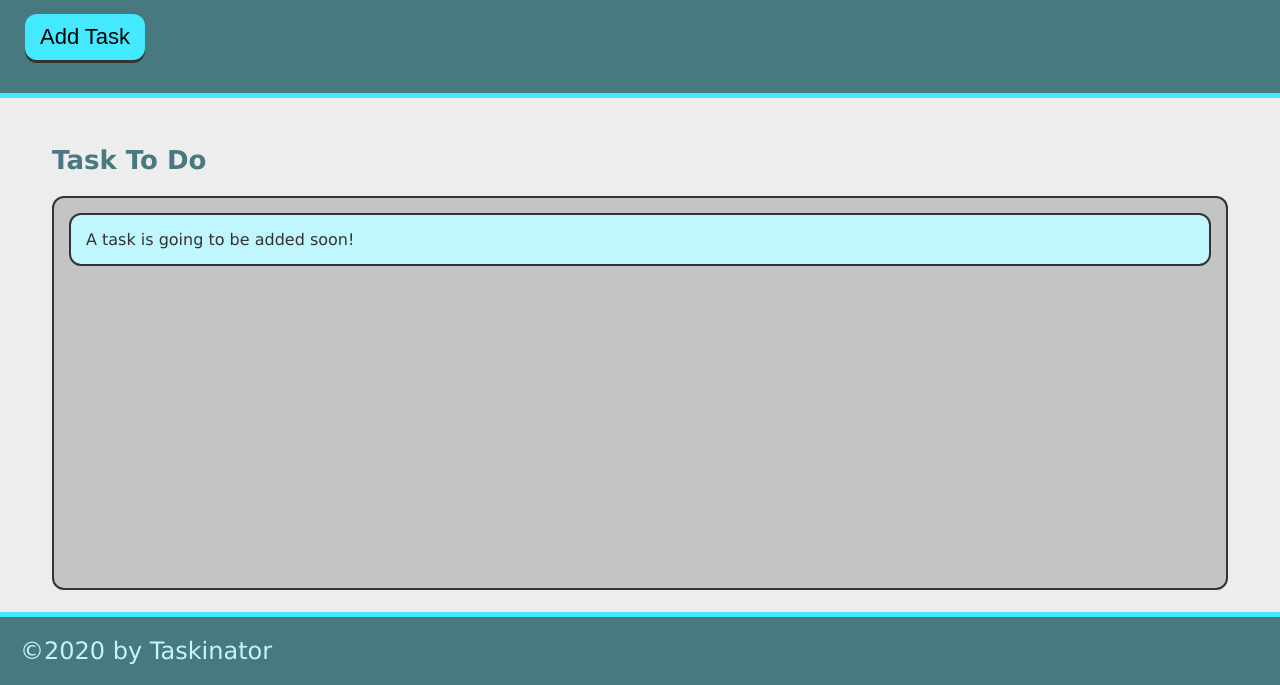
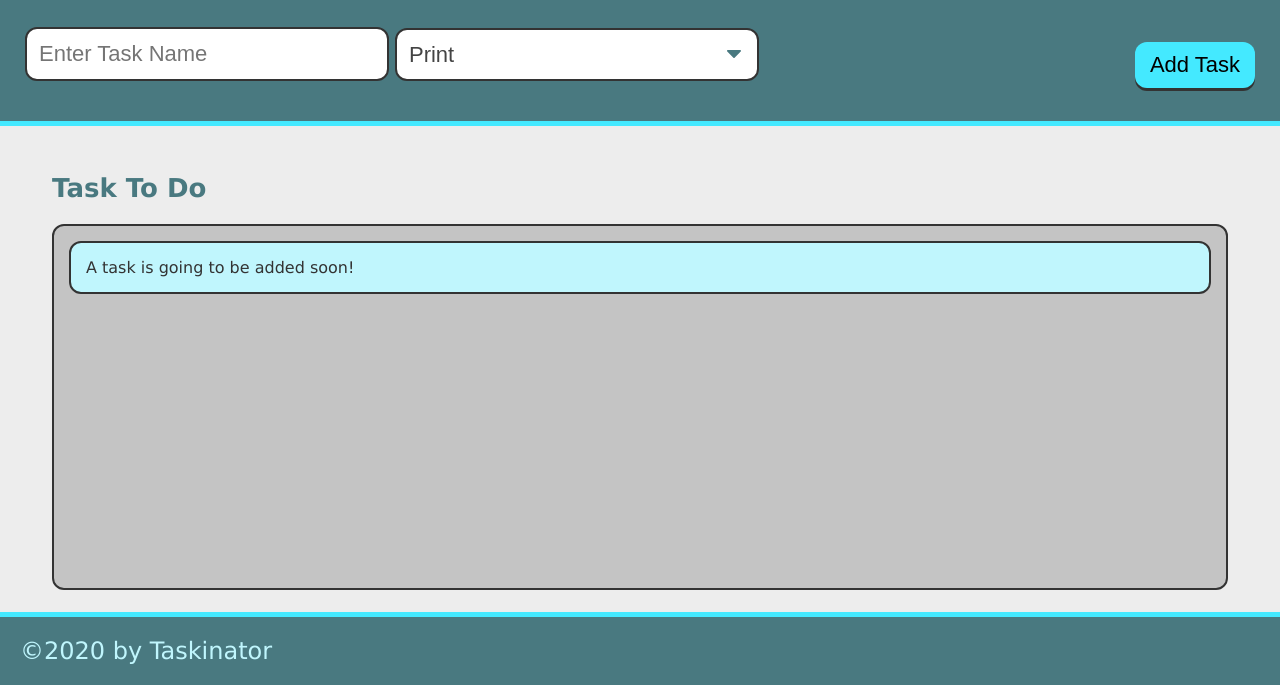
Before and after one commit to haleytelega/taskinator, a plain HTML site: page index.html in a window 1280 px wide. Shown: the part 115-800 px from the top of the page. Drawn offline with Linux system fonts and the light colour scheme.

Commit message:
finished HTML for customizing the tasks

```diff
--- a/index.html
+++ b/index.html
@@ -11,7 +11,22 @@
     <header>
         <h1 class="page-title">Taskinator</h1></h2>
         <p> Click the button below to add a new task!</p>
-        <button class="btn" id="save-task">Add Task</button>
+        <form id="task-form">
+            <div class="form-group">
+                <input type="text" name="task-name" placeholder="Enter Task Name" />
+            </div>
+            <div class="form-group">
+                <select name="task-type" class="select-dropdown">
+                    <option value="" disabled selection>Pick a task type</option>
+                    <option value="Print">Print</option>
+                    <option value="Web">Web</option>
+                    <option value="Mobile">Moblie</option>
+                </select>
+            </div>
+            <div class="form-group"></div>
+                <button class="btn" id="save-task" type="submit">Add Task</button>
+            </div>
+        </form>
     </header>
 
     <main class="page-content">
```
